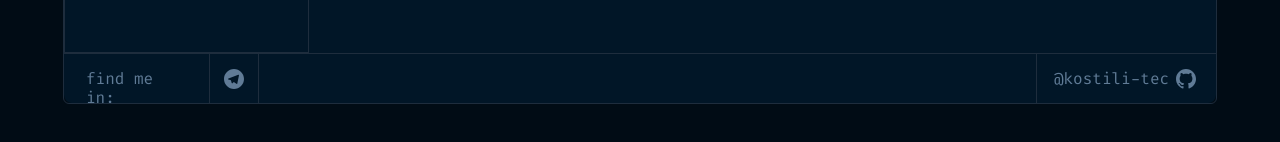
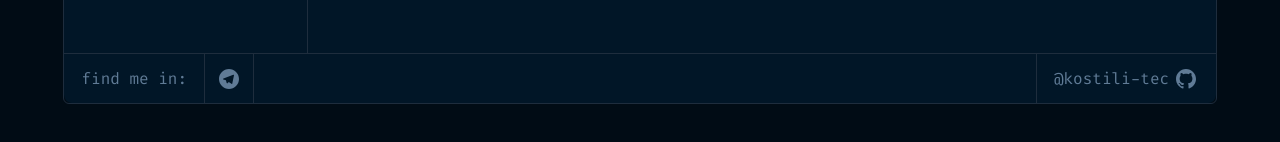
Before and after one commit to kostili-tec/cv, a React (Vite) app: page /about in a window 1280 px wide. Shown: the part 630-772 px from the top of the page. Built offline with nearby package versions, Linux system fonts and the light colour scheme.

Commit message:
fix: styles

```diff
--- a/src/components/Footer/Footer.module.scss
+++ b/src/components/Footer/Footer.module.scss
@@ -9,8 +9,7 @@
 
 .findMe {
   width: 160px;
-  padding-left: 22px;
-  padding-right: 18px;
+  text-align: center;
 }
 
 .ul {
--- a/src/components/IDE/EditorWindow/EditorTabs/EditorTabsContainer/EditorTabsContainer.module.scss
+++ b/src/components/IDE/EditorWindow/EditorTabs/EditorTabsContainer/EditorTabsContainer.module.scss
@@ -5,4 +5,7 @@
   justify-content: flex-start;
   width: 100%;
   border-bottom: 1px solid var(--bg-main-green);
+  &:empty {
+    border: none;
+  }
 }
--- a/src/components/IDE/ExplorerBar/ExplorerBar.module.scss
+++ b/src/components/IDE/ExplorerBar/ExplorerBar.module.scss
@@ -1,5 +1,5 @@
 .explorerBar {
-  border: 1px solid var(--bg-main-green);
+  border-right: 1px solid var(--bg-main-green);
   height: 100%;
 }
 
```
